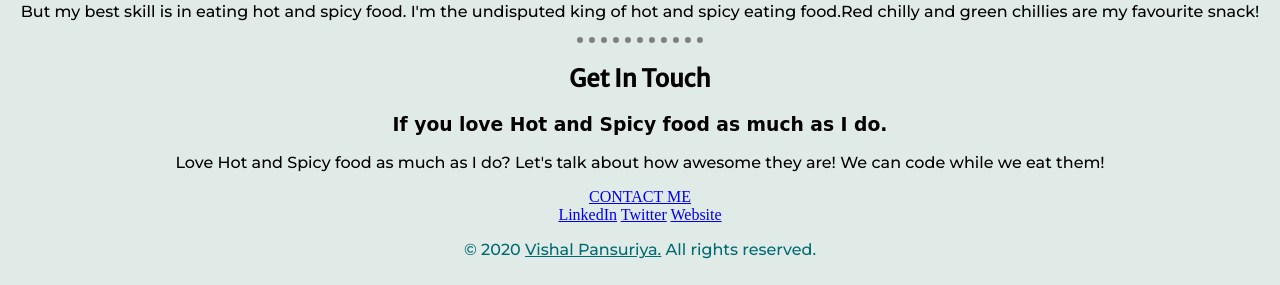
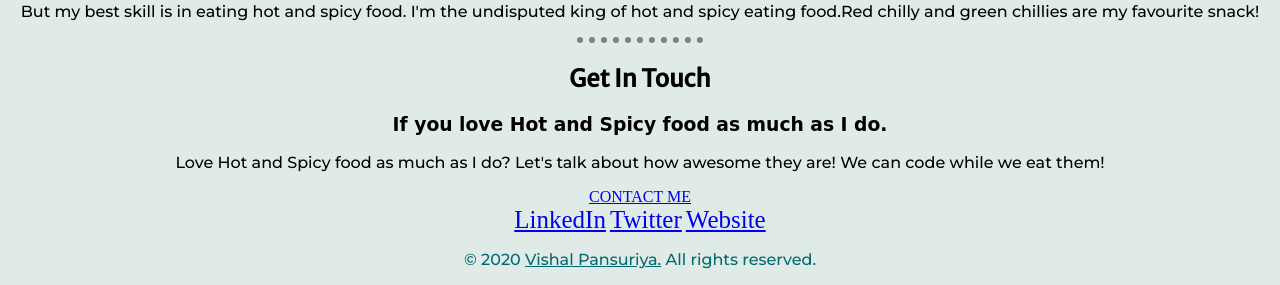
Before and after one commit to VishalP130821/new_cv, a PHP site: page / in a window 1280 px wide. Shown: the part 1959-2244 px from the top of the page. Before the commit the page ends 2218 px from the top, so only its background shows below. Run offline with PHP 8.4, Linux system fonts and the light colour scheme; some web fonts are replaced.

Commit message:
Update styles.css

```diff
--- a/styles.css
+++ b/styles.css
@@ -67,6 +67,10 @@ a:hover{
   height: 180px;
 }
 
+.footer-link{
+  font-size: 25px;
+}
+
 hr{
   border-style: none;
   border-top-style: dotted;
```
